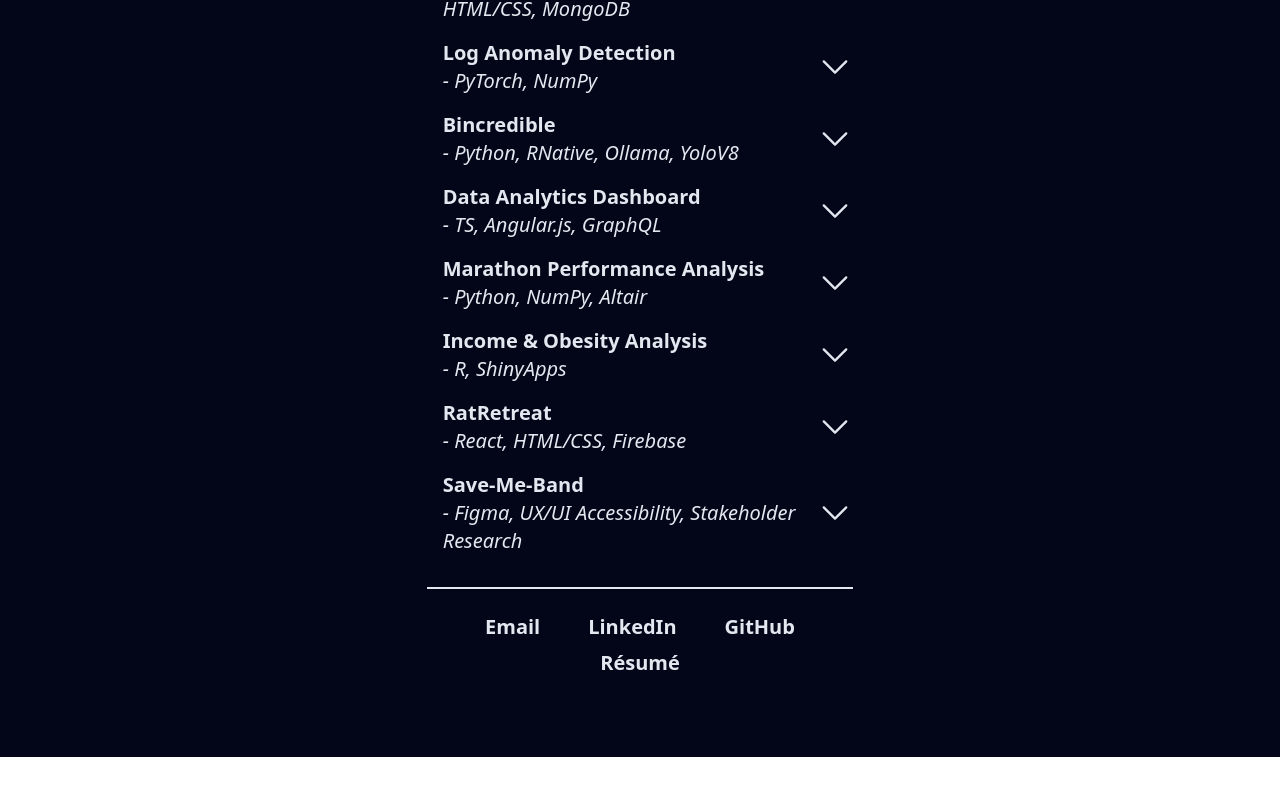
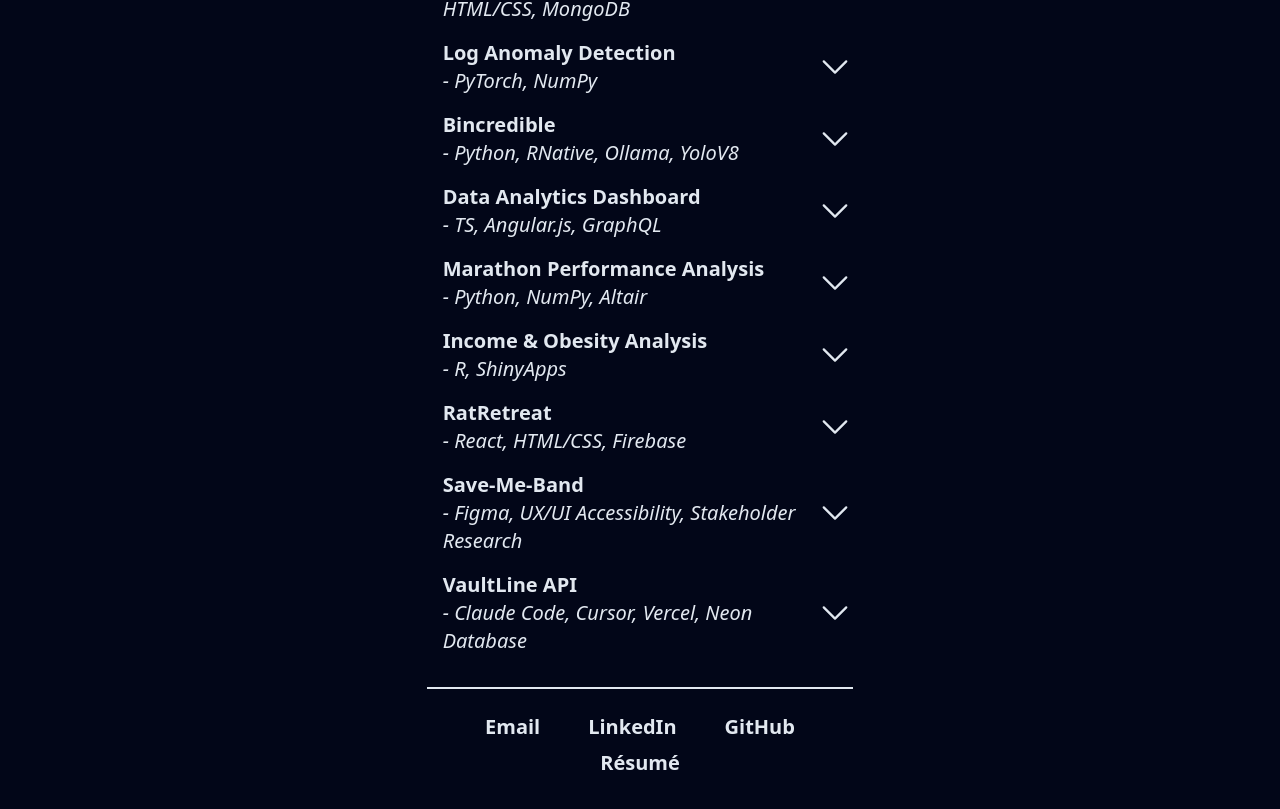
Before and after one commit to seanl26/portfolio, a React (Vite) app: page /projects in a window 1280 px wide. Shown: the part 527-1336 px from the top of the page. Before the commit the page ends 1284 px from the top, so only its background shows below. Built offline with nearby package versions, Linux system fonts and the light colour scheme.

Commit message:
added capstone project

```diff
--- a/src/pages/Projects.tsx
+++ b/src/pages/Projects.tsx
@@ -140,10 +140,18 @@
           <ProjectDiv
             id="SaveMeBand"
             title="Save-Me-Band"
-            stack=" - Figma, UX/UI Accessibility, Stakeholder Research "
+            stack=" - Figma, UX/UI Accessibility, Stakeholder Research"
             description="Created a UI/UX prototype of an app coupled to an adjustable band tracking a child's location. This product is meant to aid guardians and parents in ensuring the safety of their children through real-time tracking and location monitoring."
             site="Figma Prototype"
             link="https://www.figma.com/proto/3B27Rx3EizXH5T2uwfjWEs/LoFi-Wireframes?node-id=508-762"
+          />
+          <ProjectDiv
+            id="SaviFinance"
+            title="VaultLine API"
+            stack=" - Claude Code, Cursor, Vercel, Neon Database"
+            description="INFO491 Sponsored Capstone Project. A 'set-and-forget' financial data service designed for developers who need reliable, albeit delayed, financial data without the complexity of rate limits or the high cost of real-time feeds. We provide 1-day old (EOD) exchange rates for Fiat, Crypto, NASDAQ stocks, and Precious Metals via a simplified, heavily cached API. The service is subscription-based ($10/month flat) with a focus on 100% data availability to the end-user."
+            site="website"
+            link="https://vaultline-api.vercel.app"
           />
           {/* add more projects here */}
           {/* <ProjectDiv
```
